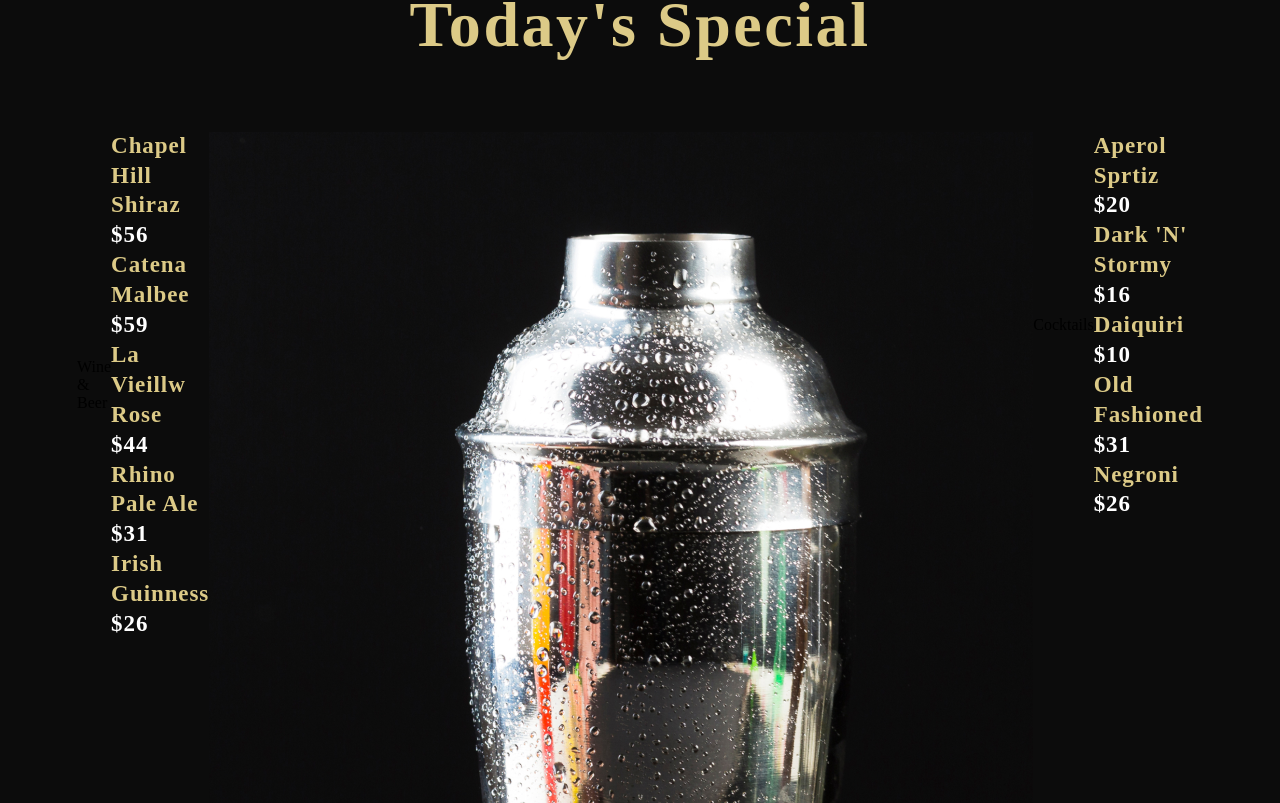
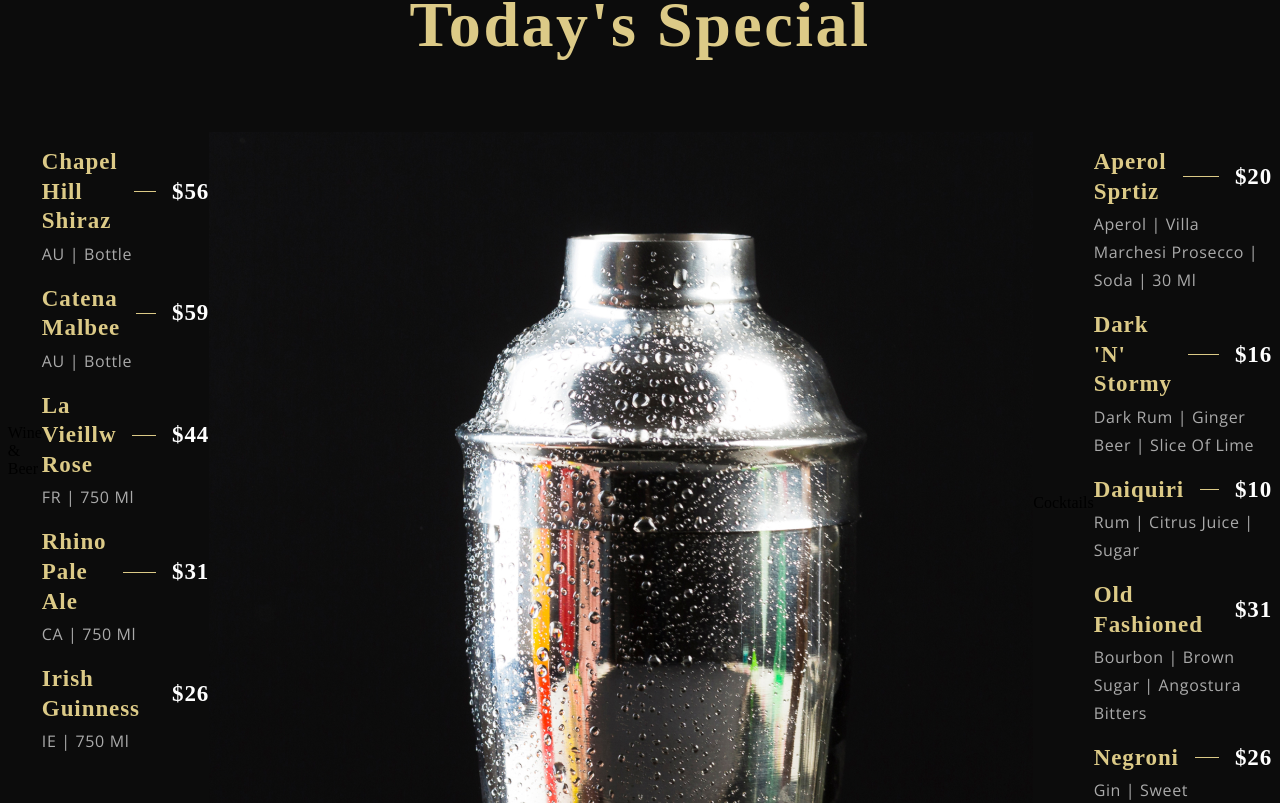
Before and after one commit to Richie1136/dining-restaurantapp-react, a React (Create React App) app in the folder restaurantapp/: page / in a window 1280 px wide. Shown: the part 2857-3660 px from the top of the page. Built offline with nearby package versions, Linux system fonts and the light colour scheme; a web font is replaced by a local one.

Commit message:
Added styling to the menuitem component

```diff
--- a/restaurantapp/src/components/menuitem/MenuItem.css
+++ b/restaurantapp/src/components/menuitem/MenuItem.css
@@ -0,0 +1,34 @@
+.app-menuitem {
+  width: 100%;
+  margin: 1rem 0;
+  display: flex;
+  flex-direction: column;
+}
+
+.app-menuitem-head {
+  display: flex;
+  justify-content: space-between;
+  align-items: center;
+}
+
+.app-menuitem-sub {
+  width: 100%;
+  margin-top: 0.2rem;
+}
+
+.app-menuitem-name {
+  flex: 1;
+}
+
+.app-menuitem-dash {
+  width: 90%;
+  height: 1px;
+  background-color: var(--color-golden);
+  margin: 0 1rem;
+}
+
+.app-menuitem-price {
+  display: flex;
+  justify-content: flex-end;
+  align-items: flex-end;
+}
--- a/restaurantapp/src/components/menuitem/MenuItem.js
+++ b/restaurantapp/src/components/menuitem/MenuItem.js
@@ -12,6 +12,9 @@ const MenuItem = ({ title, price, tags }) => {
           <p className='p-cormorant'>{price}</p>
         </div>
       </div>
+      <div className='app-menuitem-sub'>
+        <p className='p-opensans' style={{ color: '#AAA' }}>{tags}</p>
+      </div>
     </div>
   )
 }
```
